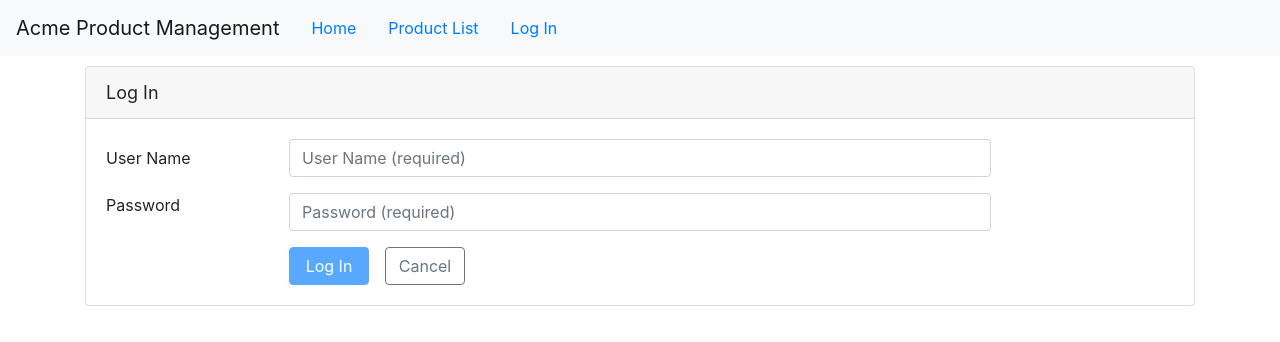
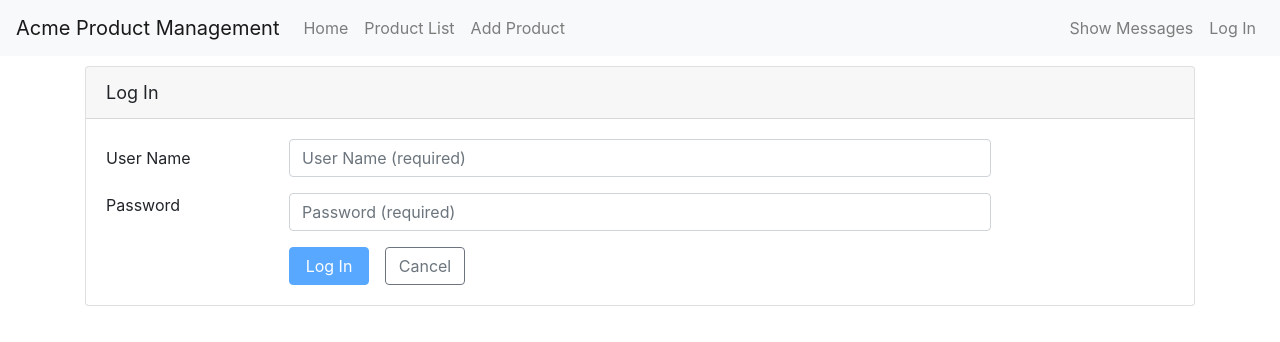
Before and after one commit to JayampathiBandara/Angular-GettingStarted, an Angular app: page /login in a window 1280 px wide. Shown: the top 342 px of the page. Built offline with nearby package versions, Linux system fonts and the light colour scheme.

Commit message:
4.1 Enable login with child route

```diff
--- a/src/app/User/login.component.ts
+++ b/src/app/User/login.component.ts
@@ -1,6 +1,7 @@
 import { Component } from '@angular/core';
 import { NgForm } from '@angular/forms';
 import { AuthService } from './auth.service';
+import { Router } from '@angular/router';
 
 @Component({
    //selector: 'app-login', login using router
@@ -11,7 +12,8 @@ export class LoginComponent {
   errorMessage: string;
   pageTitle = 'Log In';
 
-  constructor(private authService: AuthService) { }
+  constructor(private authService: AuthService,
+    private router: Router) { }
 
   login(loginForm: NgForm) {
     if (loginForm && loginForm.valid) {
@@ -19,6 +21,7 @@ export class LoginComponent {
       const password = loginForm.form.value.password;
       this.authService.login(userName, password);
 
+      this.router.navigate(['/products']);
     } else {
       this.errorMessage = 'Please enter a user name and password.';
     }
--- a/src/app/app.component.html
+++ b/src/app/app.component.html
@@ -1,8 +1,23 @@
-<nav class='navbar navbar-expand navbar-light bg-light'>
-  <a class='navbar-brand'>{{pageTitle}}</a>
-  <ul class='nav nav-pills'>
-    <li><a class='nav-link' [routerLink]="['/welcome']">Home</a></li>
-    <li><a class='nav-link' [routerLink]="['/products']">Product List</a></li>
+<nav class="navbar navbar-expand navbar-light bg-light">
+  <a class="navbar-brand">{{pageTitle}}</a>
+  <ul class="navbar-nav">
+    <li class="nav-item">
+      <a class="nav-link" [routerLink]="['/welcome']">Home</a>
+    </li>
+    <li class="nav-item">
+      <a class="nav-link" [routerLink]="['/products']">Product List</a>
+    </li>
+    <li class="nav-item">
+      <a class="nav-link">Add Product</a>
+    </li>
+  </ul>
+  <ul class="navbar-nav ml-auto">
+    <li class="nav-item" *ngIf="isLoggedIn">
+      <a class="nav-link">Welcome </a>
+    </li>
+    <li class="nav-item">
+      <a class="nav-link">Show Messages</a>
+    </li>
     <li class="nav-item" *ngIf="!isLoggedIn">
       <a class="nav-link" [routerLink]="['/login']">Log In</a>
     </li>
@@ -11,6 +26,6 @@
     </li>
   </ul>
 </nav>
-<div class='container'>
+<div class="container">
   <router-outlet></router-outlet>
 </div>
--- a/src/app/app.module.ts
+++ b/src/app/app.module.ts
@@ -6,30 +6,27 @@ import { RouterModule } from '@angular/router';
 import { AppComponent } from './app.component';
 import { WelcomeComponent } from './home/welcome.component';
 import { ProductModule } from './products/product.module';
-import { LoginComponent } from './User/login.component';
 
 import { FormsModule } from '@angular/forms';
 import { MessageComponent } from './messages/message.component'; // later use from shared module
-//import { UserModule } from './User/user.module';
+import { UserModule } from './User/user.module';
 @NgModule({
   declarations: [
     AppComponent,
     WelcomeComponent,
-    LoginComponent,
     MessageComponent
   ],
   imports: [
     BrowserModule,
     HttpClientModule,
-    FormsModule, //// later from shared module,
+    FormsModule,
     RouterModule.forRoot([
       { path: 'welcome', component: WelcomeComponent },
-      { path: 'login', component: LoginComponent },
       { path: '', redirectTo: 'welcome', pathMatch: 'full' },
       { path: '**', redirectTo: 'welcome', pathMatch: 'full' }
     ]),
-    ProductModule//,
-    //UserModule
+    ProductModule,
+    UserModule
   ],
   providers: [],
   bootstrap: [AppComponent]
```
Also changed, not shown: src/app/User/user.module.ts (+7 -4 lines).
